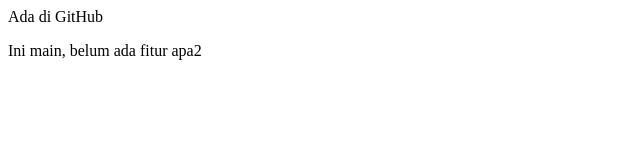
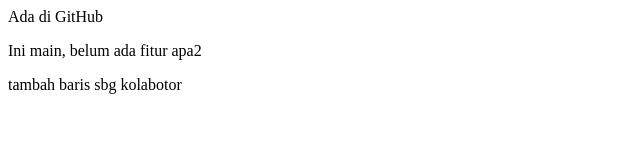
Before and after one commit to hansjuwi/belajargit-1, a plain HTML site: page index.html in a window 1280 px wide. Shown: the whole page, without its empty margins (0-640 px from the left). Drawn offline with Linux system fonts and the light colour scheme.

Commit message:
commit pertama sbg kolaborator : Lily

```diff
--- a/index.html
+++ b/index.html
@@ -1,4 +1,5 @@
 <html>
 <p>Ada di GitHub</p>
   <p>Ini main, belum ada fitur apa2</p>
+  <p> tambah baris sbg kolabotor</p>
 </html>
```
